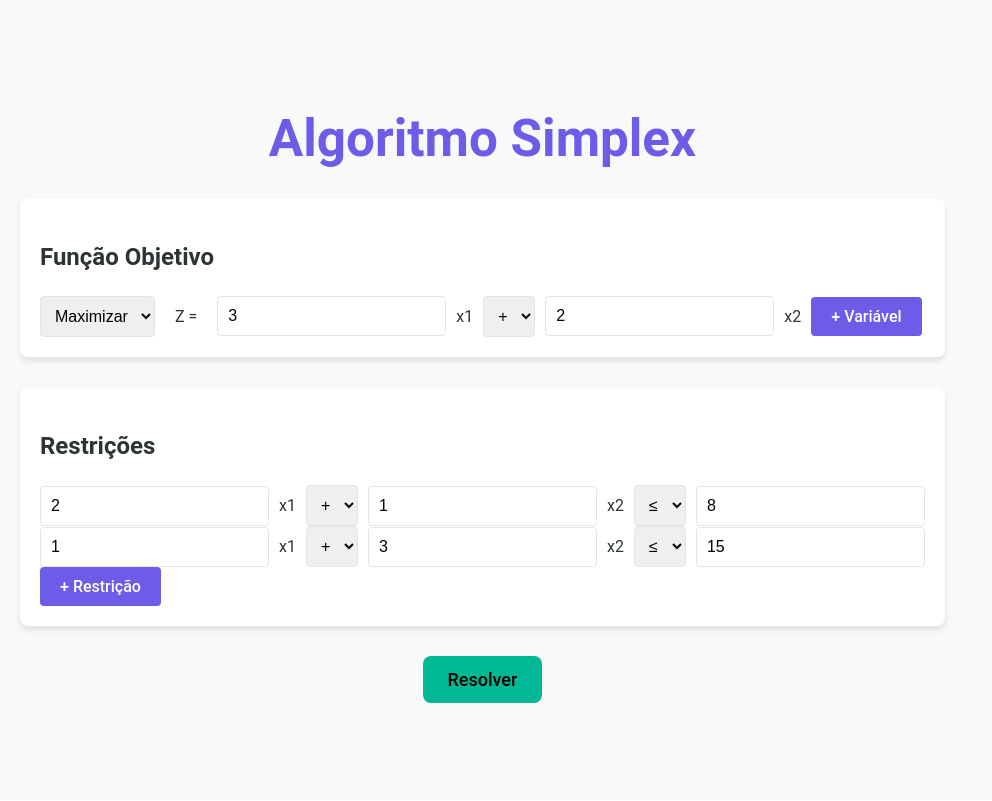
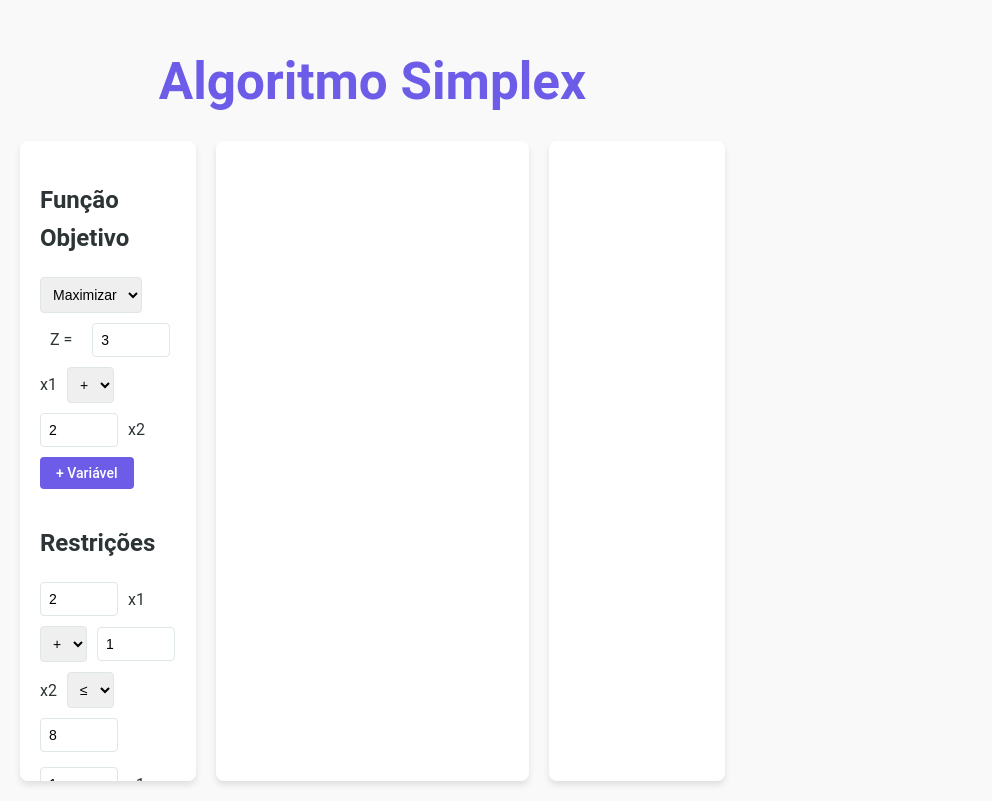
Before and after one commit to TamLeal/simplex_app_v2, a React (Vite) app: page / in a window 1280 px wide. Shown: the whole page, without its empty margins (0-992 px from the left). Built offline with nearby package versions, Linux system fonts and the light colour scheme; the HTML template or start-up script is replaced by a standard one.

Commit message:
app in columns

```diff
--- a/src/App.css
+++ b/src/App.css
@@ -12,12 +12,16 @@ body {
   color: var(--text-color);
   font-family: 'Roboto', Arial, sans-serif;
   line-height: 1.6;
+  margin: 0;
+  padding: 0;
 }
 
 .container {
-  max-width: 1200px;
+  width: 100%;
+  max-width: 100%;
   margin: 0 auto;
   padding: 20px;
+  box-sizing: border-box;
 }
 
 .header {
@@ -26,12 +30,31 @@ body {
   margin-bottom: 30px;
 }
 
-.section {
+.content {
+  display: flex;
+  gap: 20px;
+}
+
+.column {
   background-color: white;
   border-radius: 8px;
   box-shadow: 0 4px 6px var(--shadow-color);
   padding: 20px;
-  margin-bottom: 30px;
+  overflow-y: auto;
+  height: calc(100vh - 200px);
+}
+
+.input-column, .result-column {
+  flex: 1;
+}
+
+.solution-column {
+  flex: 2;
+}
+
+.input-column {
+  display: flex;
+  flex-direction: column;
 }
 
 .flex-container {
@@ -39,14 +62,23 @@ body {
   align-items: center;
   flex-wrap: wrap;
   gap: 10px;
+  margin-bottom: 15px;
 }
 
 .input, .select {
-  padding: 10px;
+  padding: 8px;
   border-radius: 4px;
   border: 1px solid var(--border-color);
-  font-size: 16px;
+  font-size: 14px;
   transition: all 0.3s ease;
+}
+
+.input {
+  width: 60px;
+}
+
+.select {
+  width: auto;
 }
 
 .input:focus, .select:focus {
@@ -56,13 +88,13 @@ body {
 }
 
 .button {
-  padding: 10px 20px;
+  padding: 8px 16px;
   background-color: var(--primary-color);
   color: white;
   border: none;
   border-radius: 4px;
   cursor: pointer;
-  font-size: 16px;
+  font-size: 14px;
   transition: all 0.3s ease;
 }
 
@@ -79,8 +111,8 @@ body {
   background-color: var(--secondary-color);
   display: block;
   margin: 20px auto;
-  font-size: 18px;
-  padding: 12px 24px;
+  font-size: 16px;
+  padding: 10px 20px;
 }
 
 .table {
@@ -94,7 +126,7 @@ body {
 }
 
 .table th, .table td {
-  padding: 12px 15px;
+  padding: 10px;
   text-align: center;
 }
 
@@ -115,10 +147,6 @@ body {
 }
 
 .explanation {
-  background-color: white;
-  border-radius: 8px;
-  box-shadow: 0 4px 6px var(--shadow-color);
-  padding: 20px;
   margin-bottom: 20px;
 }
 
@@ -145,7 +173,7 @@ body {
 
 .explanation li {
   background-color: #f8f9fa;
-  padding: 10px;
+  padding: 8px;
   margin-bottom: 5px;
   border-radius: 4px;
   transition: background-color 0.3s ease;
@@ -153,6 +181,25 @@ body {
 
 .explanation li:hover {
   background-color: #e8f4fd;
+}
+
+.final-solution, .graph {
+  margin-bottom: 20px;
+}
+
+@media (max-width: 1200px) {
+  .content {
+    flex-direction: column;
+  }
+
+  .column {
+    height: auto;
+    max-height: none;
+  }
+
+  .input-column, .solution-column, .result-column {
+    flex: 1 1 auto;
+  }
 }
 
 @media (max-width: 768px) {
--- a/src/App.jsx
+++ b/src/App.jsx
@@ -28,25 +28,36 @@ const App = () => {
     <div className="container">
       <h1 className="header">Algoritmo Simplex</h1>
 
+      <div className="content">
+        <div className="column input-column">
           <ObjectiveFunction objective={objective} setObjective={setObjective} />
           <Constraints constraints={constraints} setConstraints={setConstraints} objective={objective} />
+          <button onClick={solve} className="solve-button">Resolver</button>
+        </div>
 
-      <button onClick={solve} className="solve-button">Resolver</button>
-
+        <div className="column solution-column">
           {steps.length > 0 && (
             <Solution
               steps={steps}
               currentStep={currentStep}
               setCurrentStep={setCurrentStep}
-          solution={solution}
               objective={objective}
             />
           )}
+        </div>
 
+        <div className="column result-column">
           {solution && (
-        <div>
+            <>
+              <div className="final-solution">
+                <h3>Solução Final</h3>
+                <p>x1 = {solution.variables[0].toFixed(4)}</p>
+                <p>x2 = {solution.variables[1].toFixed(4)}</p>
+                <p>Valor Objetivo = {solution.objectiveValue.toFixed(4)}</p>
+              </div>
+              <div className="graph">
                 <h3>Visualização Gráfica da Solução</h3>
-          <ResponsiveContainer width="100%" height={400}>
+                <ResponsiveContainer width="100%" height={300}>
                   <ScatterChart margin={{ top: 20, right: 20, bottom: 20, left: 20 }}>
                     <CartesianGrid />
                     <XAxis type="number" dataKey="x" name="X" />
@@ -59,7 +70,10 @@ const App = () => {
                   </ScatterChart>
                 </ResponsiveContainer>
               </div>
+            </>
           )}
+        </div>
+      </div>
     </div>
   );
 };
```
Lines whose indentation alone changed are shown as unchanged.
